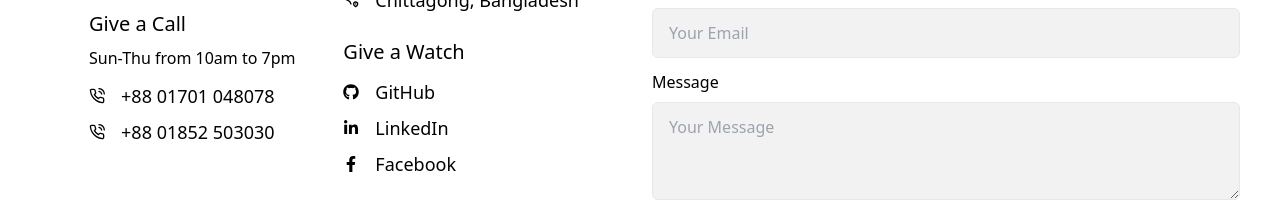
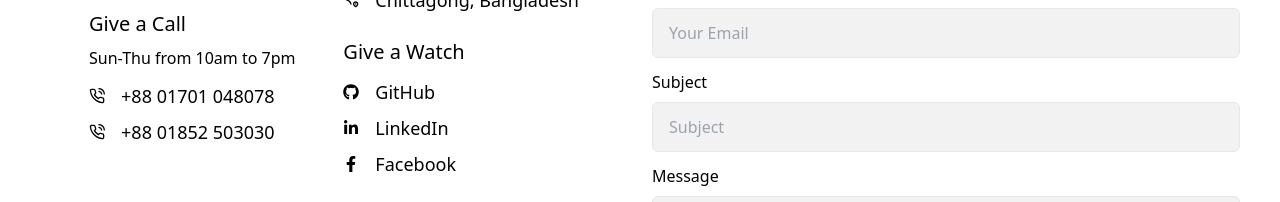
Before and after one commit to nayeem-webdev/hrmpro-client, a React (Vite) app: page /contact in a window 1280 px wide. Shown: the part 502-704 px from the top of the page. Built offline with nearby package versions, Linux system fonts and the light colour scheme; no server answers.

Commit message:
Mail Post Successful

```diff
--- a/src/pages/public-pages/ContactUs.jsx
+++ b/src/pages/public-pages/ContactUs.jsx
@@ -11,11 +11,13 @@ import { TbLocationPin } from "react-icons/tb";
 import { FiPhoneCall } from "react-icons/fi";
 import { Helmet } from "react-helmet";
 import Title from "../../components/shared/Title";
+import { API } from "../../api/API";
 
 const ContactUs = () => {
   const [formData, setFormData] = useState({
     name: "",
     email: "",
+    subject: "",
     message: "",
   });
 
@@ -26,13 +28,15 @@ const ContactUs = () => {
   const handleSubmit = async (e) => {
     e.preventDefault();
 
-    try {
-      toast.success("We Have Received Your Mail!");
-      setFormData({ name: "", email: "", message: "" });
-    } catch (error) {
-      console.error("Failed to send email:", error);
-      toast.error("Failed to send email!");
-    }
+    API.post("/mails", formData)
+      .then(() => {
+        toast.success("We Have Received Your Mail!");
+        setFormData({ name: "", email: "", subject: "", message: "" });
+      })
+      .catch((err) => {
+        console.error("Failed to send email:", err);
+        toast.error("Failed to send email!");
+      });
   };
 
   return (
@@ -184,6 +188,25 @@ const ContactUs = () => {
                   className="w-full px-4 py-3 rounded-md bg-black/5 border text-gray-800 focus:ring-1 focus:ring-primary focus:ring-opacity-50"
                 />
               </div>
+              {/* subject Field */}
+              <div>
+                <label
+                  htmlFor="email"
+                  className="block text-md text-black/80/80 mb-2"
+                >
+                  Subject
+                </label>
+                <input
+                  type="text"
+                  name="subject"
+                  id="subject"
+                  placeholder="Subject"
+                  value={formData.subject}
+                  onChange={handleChange}
+                  required
+                  className="w-full px-4 py-3 rounded-md bg-black/5 border text-gray-800 focus:ring-1 focus:ring-primary focus:ring-opacity-50"
+                />
+              </div>
 
               {/* Message Field */}
               <div>
--- a/src/routes/routes.jsx
+++ b/src/routes/routes.jsx
@@ -127,6 +127,16 @@ const routes = createBrowserRouter([
         ),
       },
       {
+        path: "hr-list",
+        element: (
+          <PrivateRoutes>
+            <AdminRoutes>
+              <AllEmployeeList />,
+            </AdminRoutes>
+          </PrivateRoutes>
+        ),
+      },
+      {
         path: "payroll",
         element: (
           <PrivateRoutes>
```
